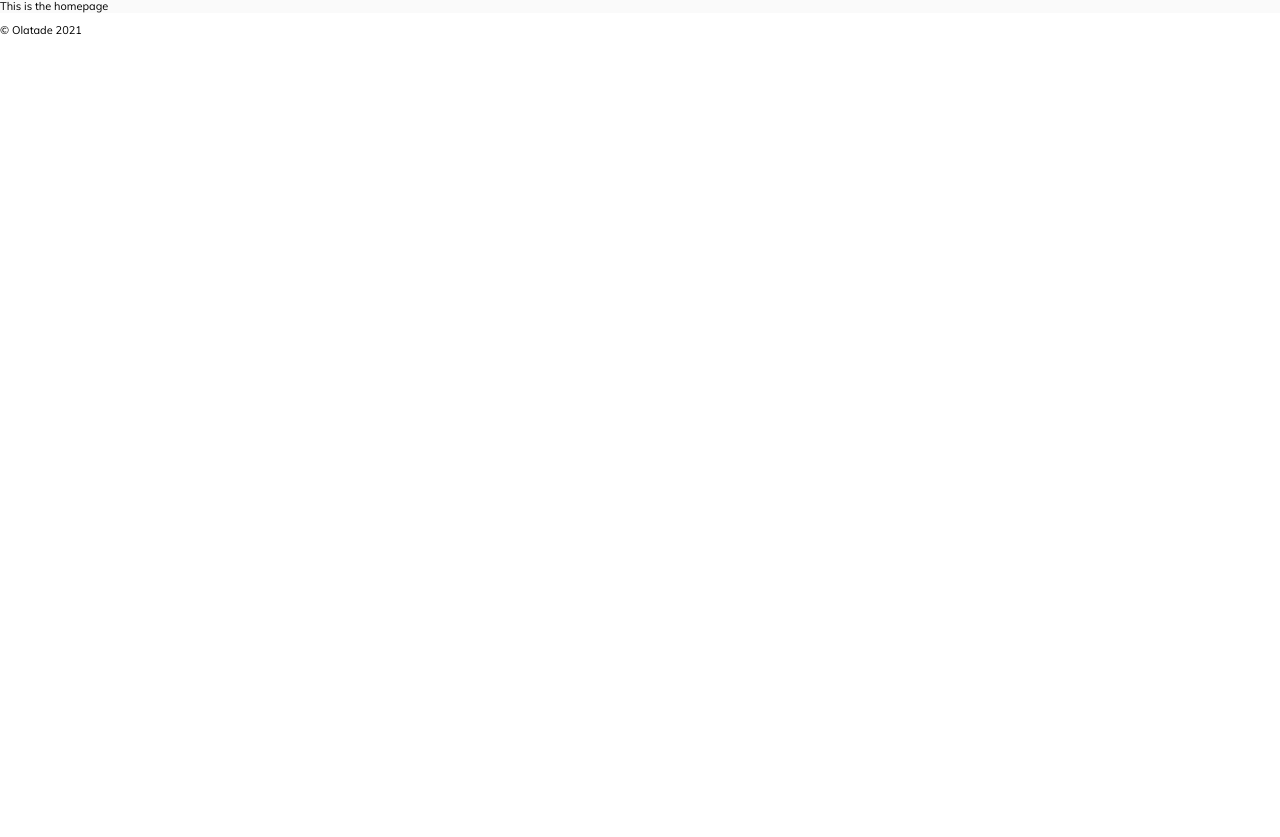
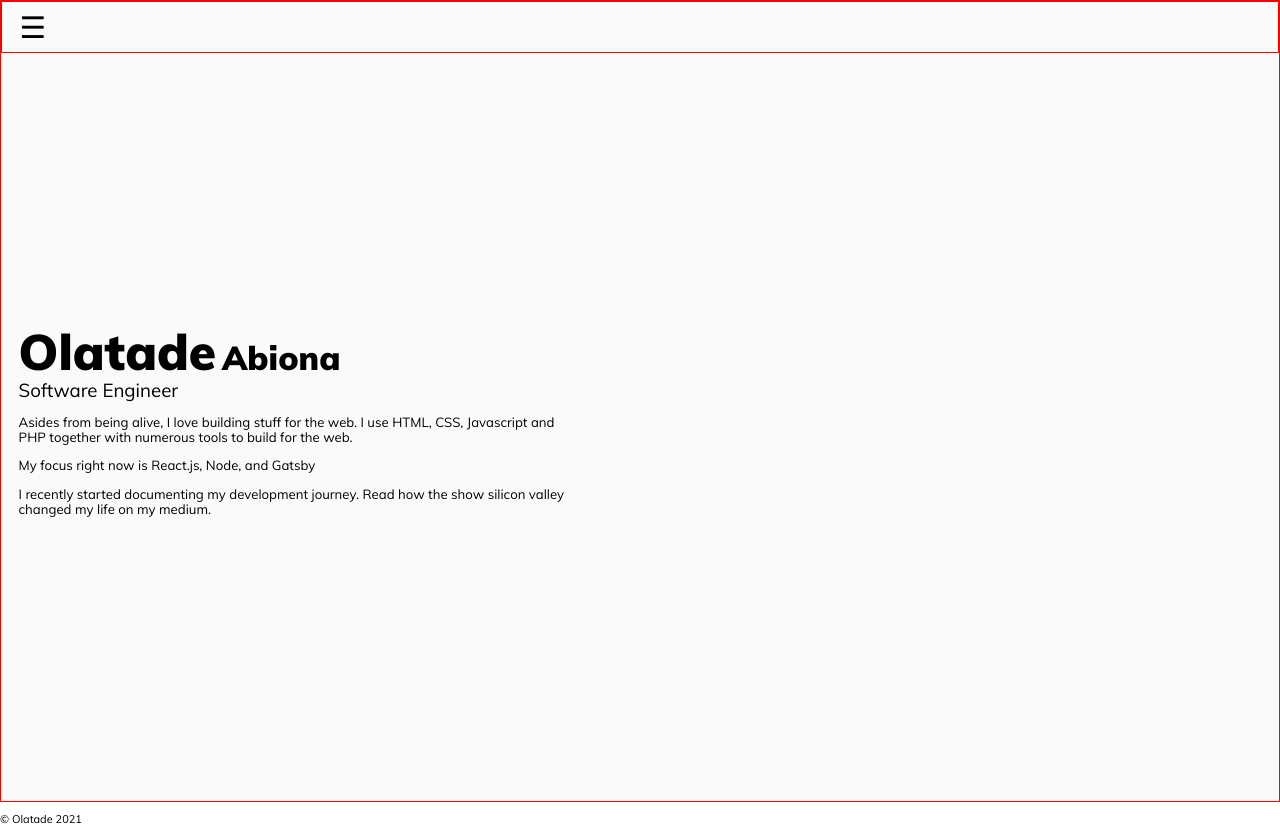
Before and after one commit to Olatade/Olatade, a Gatsby site: page / in a window 1280 px wide. Before the commit the page ends 800 px from the top, so only its background shows below. Built offline with nearby package versions, Linux system fonts and the light colour scheme; Gatsby itself is replaced by a stand-in of ours.

Commit message:
Add structure for landing section

```diff
--- a/src/pages/index.js
+++ b/src/pages/index.js
@@ -1,13 +1,31 @@
 import React from 'react';
 import SEO from '../components/SEO';
-import { HeaderStyle } from '../styles/pages/HomePageStyles/HeaderStyle';
+import { HeaderStyle, AboutMeSummary, Nav } from '../styles/pages/HomePageStyles/HeaderStyle';
 
 
 export default function HomePage({ data }){
   return (
     <div>
       <SEO/>
-      <HeaderStyle>This is the homepage</HeaderStyle>
+      <HeaderStyle>
+        <Nav>
+          <span className="menu">&#x2630;</span>
+          {/*<a href="">About me</a>*/}
+          {/*<a href="">Reach me</a>*/}
+        </Nav>
+        <AboutMeSummary>
+          <div className="title">
+            <h1><span className="h-xl bold">Olatade</span> <span className="h-lg bold">Abiona</span></h1>
+            <h2 className="h-md">Software Engineer</h2>
+          </div>
+          <div className="description">
+            <p className="p-sm">Asides from being alive, I love building stuff for the web. I use HTML, CSS, Javascript and PHP together with numerous tools to build for the web.</p>
+            <p className="p-sm">My focus right now is React.js, Node, and Gatsby</p>
+            <p className="p-sm">I recently started documenting my development journey. Read how the show silicon valley changed my life on my medium.</p>
+          </div>
+        </AboutMeSummary>
+
+      </HeaderStyle>
     </div>
   )
 }
--- a/src/styles/GlobalStyles.js
+++ b/src/styles/GlobalStyles.js
@@ -40,16 +40,37 @@ const GlobalStyles  = createGlobalStyle`
     --box-shadow-s3: 0 .5rem .8rem rgba(var(--color-black), .15);
     --box-shadow-s4: 0 .5rem .8rem rgba(var(--color-black), .15);
 
-    --side-padding: 1.3rem;
-
     .gatsby-image-wrapper img[src*=base64\\,] {
       image-rendering: -moz-crisp-edges;
       image-rendering: pixelated;
     }
 
-    img {
-      max-width: 100%;
+
+    // PARAGRAPHS
+    --p-sm: 1.2rem;
+    .p-sm{
+      font-size: var(--p-sm);
     }
+
+
+    .h-lg{
+      font-size: 3rem;
+    }
+    .h-xl{
+      font-size: 4.5rem;
+    }
+    .h-md{
+      font-size: 1.7rem;
+    }
+
+    .bold{
+      font-weight: 900;
+    }
+
+    --side-pad-lg: 15rem;
+    --side-pad-xs: 1.6rem;
+    --side-pad-sm: 2rem;
+    --side-pad-md: 2.3rem;
   }
  `;
 
--- a/src/styles/Typography.js
+++ b/src/styles/Typography.js
@@ -21,21 +21,12 @@ const Typography = createGlobalStyle`
         font-size: 75%; //1rem = 12px; 12px/16px = 75%
       }
     }
-
-    @media screen and (min-width: ${ScreenSizes.tablet}) {
-      :root{
-        --side-padding: 3rem;
-      }
-     }
-
-
+    body{
+      font-family: "Muli", serif;
+    }
     @font-face {
       font-family: "Muli";
       src: url(${muli}); // from the page style location
-    }
-
-    body{
-      font-family: "Muli", serif;
     }
 
     p, li {
@@ -56,7 +47,13 @@ const Typography = createGlobalStyle`
       /* Chrome renders this weird with this font, so we turn it off */
       text-decoration-skip-ink: none;
     }
+    img {
+      max-width: 100%;
+    }
 
+    :root{
+
+    }
 
 `;
 
--- a/src/styles/pages/HomePageStyles/HeaderStyle.js
+++ b/src/styles/pages/HomePageStyles/HeaderStyle.js
@@ -3,5 +3,23 @@ import ScreenSizes from "../../Responsive";
 
 
 export const HeaderStyle = styled.div`
+  border: 1px solid red;
+  display: grid;
+  height: 100vh;
   background: var(--color-grey-1);
 `;
+
+export const Nav = styled.nav`
+  border: 1px solid red;
+  align-self: start;
+  padding: .7rem var(--side-pad-xs);
+  .menu{
+    font-size: 2.7rem;
+  }
+`;
+
+export const AboutMeSummary = styled.article`
+  align-self: start;
+  padding: 20rem var(--side-pad-xs);
+  max-width: 50rem;
+`;
```
